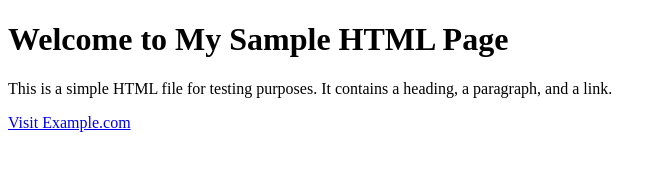
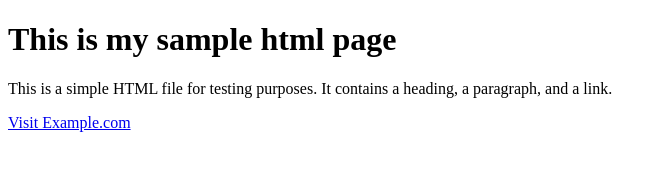
Before and after one commit to TintuMariyamPaul/index, a plain HTML site: page index.html in a window 1280 px wide. Shown: the whole page, without its empty margins (0-667 px from the left). Drawn offline with Linux system fonts and the light colour scheme.

Commit message:
Update index.html

```diff
--- a/index.html
+++ b/index.html
@@ -7,7 +7,7 @@
 </head>
 <body>
     <header>
-        <h1>Welcome to My Sample HTML Page</h1>
+        <h1>This is my sample html page</h1>
     </header>
     <main>
         <p>This is a simple HTML file for testing purposes. It contains a heading, a paragraph, and a link.</p>
```
